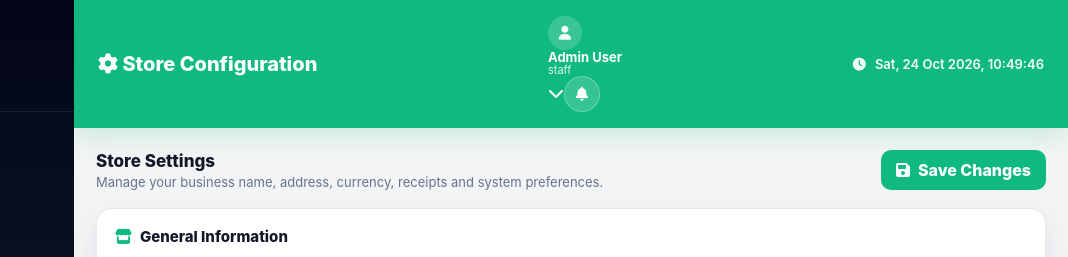
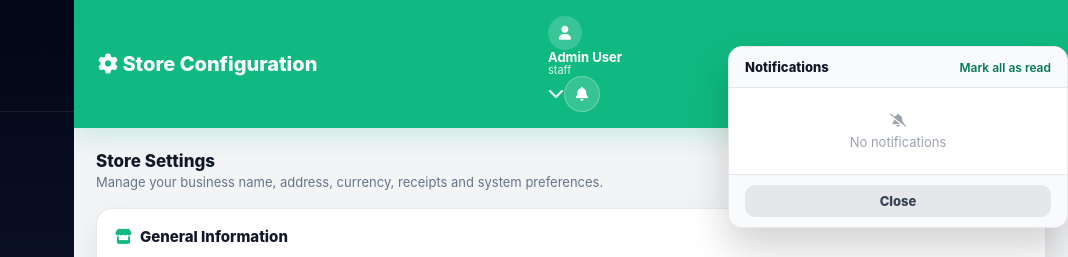
Before and after one commit to shanksweb1-art/SHANKS-SHOP, a website: page config.html in a window 1280 px wide. Both pictures are taken after a click on the button "Notifications". Shown: the top 257 px of the page, 212-1280 px from the left. Drawn offline with Linux system fonts and the light colour scheme; no server answers.

Commit message:
Fix notification bell: panel now uses #notifPanel in DOM and CSS selector matches open class

```diff
--- a/common.css
+++ b/common.css
@@ -156,7 +156,7 @@ tr:hover{background:#f8fafc}
 .notif-badge{position:absolute;top:-6px;right:-6px;min-width:18px;height:18px;background:#ef4444;color:#fff;border-radius:999px;display:inline-flex;align-items:center;justify-content:center;font-size:10px;font-weight:800;padding:0 6px;box-shadow:0 2px 6px rgba(239,68,68,.35)}
 .notif-badge.hidden{display:none}
 .notif-panel{display:none;position:absolute;right:0;top:46px;width:340px;background:#fff;color:#111827;border:1px solid #e5e7eb;border-radius:14px;box-shadow:0 20px 40px rgba(0,0,0,.18);flex-direction:column;z-index:3100;overflow:hidden}
-.notif-wrap.open .notif-panel{display:flex}
+.notif-panel.open{display:flex}
 .notif-header{display:flex;align-items:center;justify-content:space-between;padding:12px 16px;border-bottom:1px solid #e5e7eb;background:#f8fafc}
 .notif-header strong{font-size:13px;font-weight:800}
 .notif-header .notif-mark{font-size:12px;color:#047857;cursor:pointer;font-weight:600}
--- a/common.js
+++ b/common.js
@@ -54,13 +54,13 @@ var Notifications = (function() {
     var bellEl = null;
     var badgeEl = null;
     function getPanel() {
-        if (!panelEl) panelEl = document.createElement('div');
+        if (!panelEl) panelEl = document.getElementById('notifPanel') || document.createElement('div');
+        if (panelEl && !panelEl.parentNode) document.body.appendChild(panelEl);
         return panelEl;
     }
     function render() {
         var unread = list.filter(function(m) { return String(m.status || '').toLowerCase() === 'unread'; }).length;
-        if (badgeEl) badgeEl.textContent = unread > 0 ? unread : '';
-        if (badgeEl) badgeEl.className = 'notif-badge' + (unread > 0 ? '' : ' hidden');
+        if (badgeEl) { badgeEl.textContent = unread > 0 ? unread : ''; badgeEl.className = 'notif-badge' + (unread > 0 ? '' : ' hidden'); }
         var html = '';
         if (!list.length) {
             html = '<div class="notif-empty"><i class="fas fa-bell-slash"></i><div style="margin-top:6px">No notifications</div></div>';
@@ -96,14 +96,14 @@ var Notifications = (function() {
         }).catch(function() { list = []; render(); }) : (list = [], render());
     }
     function toggle() {
+        if (!panelEl) { getPanel(); }
         if (!panelEl) return;
         var open = panelEl.classList.contains('open');
         if (open) { panelEl.classList.remove('open'); return; }
         panelEl.classList.add('open');
         render();
-        // close on outside click
         document.addEventListener('click', function closeOutside(e) {
-            if (!panelEl.contains(e.target) && !bellEl.contains(e.target)) {
+            if (!panelEl.contains(e.target) && (!bellEl || !bellEl.contains(e.target))) {
                 panelEl.classList.remove('open');
                 document.removeEventListener('click', closeOutside);
             }
```
